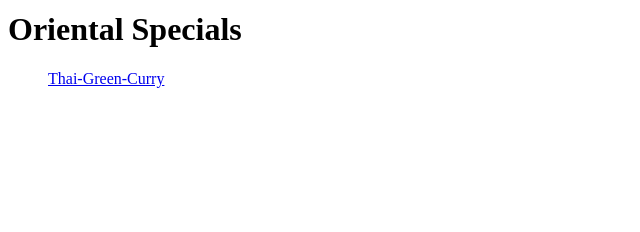
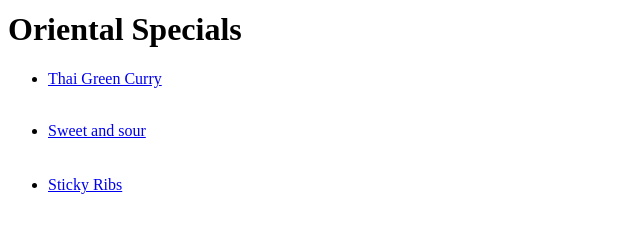
Before and after one commit to vaDimadi89/odin-recipes, a plain HTML site: page index.html in a window 1280 px wide. Shown: the part 322-554 px from the top of the page, without its empty margins (0-640 px from the left). Drawn offline with Linux system fonts and the light colour scheme.

Commit message:
Fixed the unordered list and added two more links to it

```diff
--- a/index.html
+++ b/index.html
@@ -12,7 +12,12 @@
     <img src="https://media-cdn.grubhub.com/image/upload/d_search:browse-images:default.jpg/w_300,q_100,fl_lossy,dpr_2.0,c_fit,f_auto,h_300/nxact6w24f8va7clf27e">
     <h1>Oriental Specials</h1>
     <ul>
-    <p><a href="Thai-Green-Curry.html">Thai-Green-Curry</a></p>
+    <li><p><a href="Thai-Green-Curry.html">Thai Green Curry</a></p></li>
+    <br/>
+    <li><a href="SweetandSour.html">Sweet and sour</a></li>
+    <br/>
+    <br/>
+    <li><a href="StickyRibs.html">Sticky Ribs</a></li>
     </ul>
 </body>
 
```
